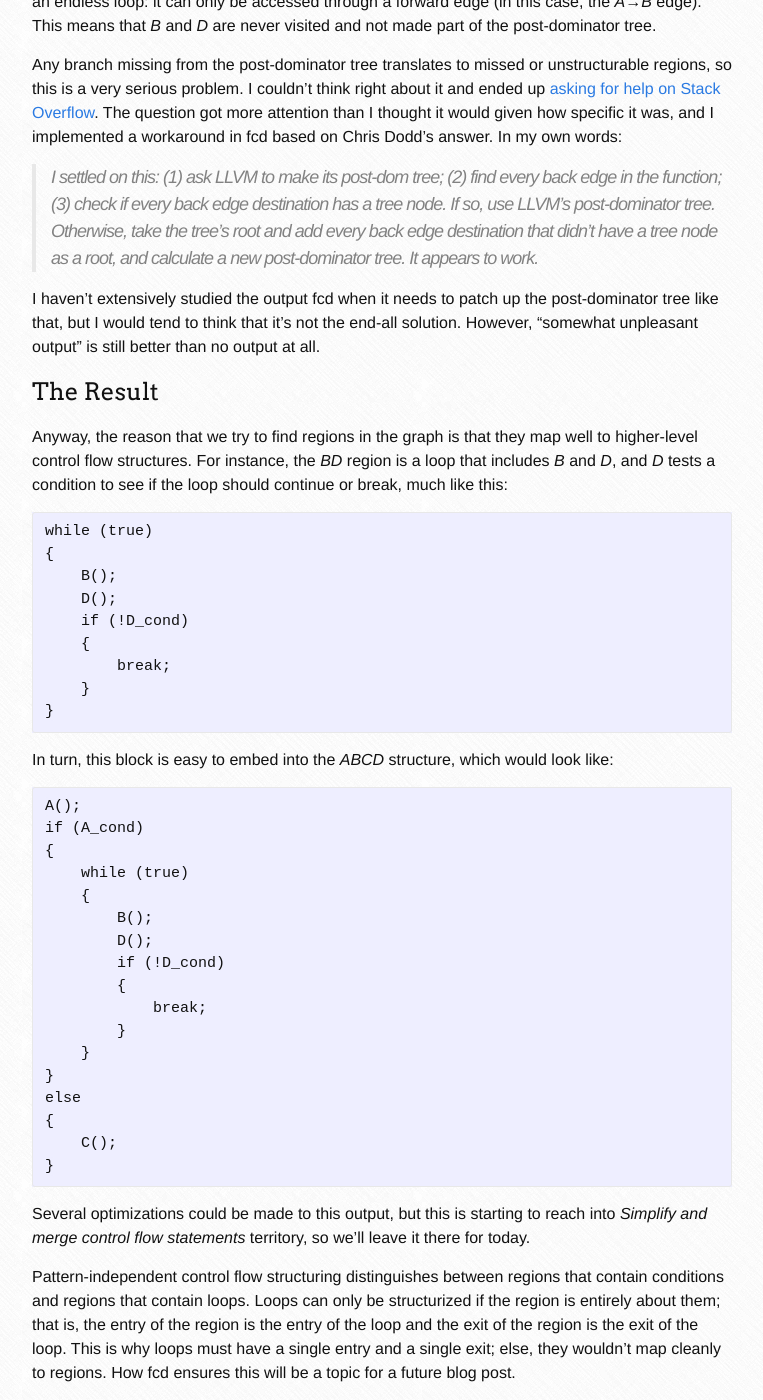
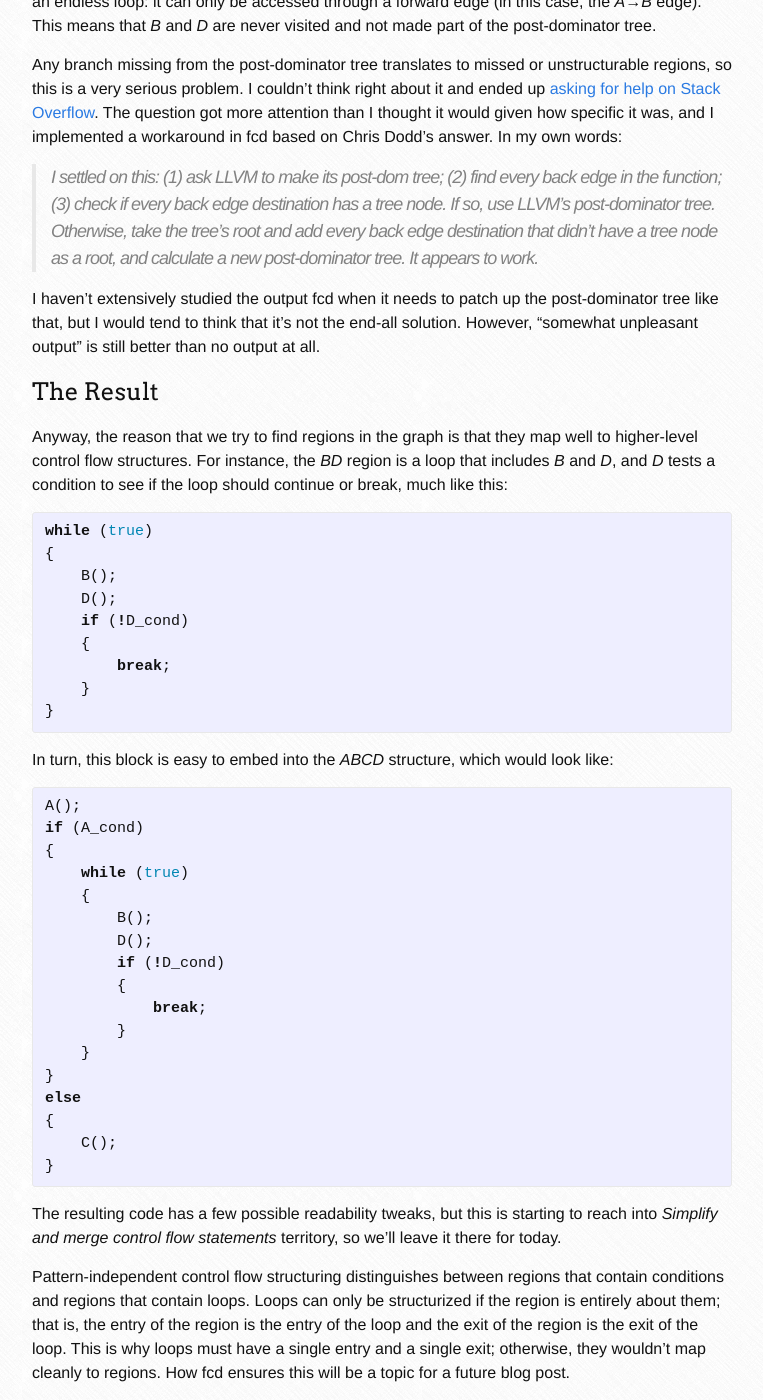
Before and after one commit to fay59/fcd, a Jekyll site: the page built from _posts/2016-02-17-structuring.markdown, in a window 1280 px wide and 1400 px high, scrolled down 2398 px. Shown: the whole window, without its empty margins (378-1141 px from the left). Built offline with Jekyll 4.4.1, drawn with Linux system fonts in a browser that asks for light colours; nearby versions of some CDN libraries.

Commit message:
Fix highlighting, tabs/spaces

```diff
--- a/_posts/2016-02-17-structuring.markdown
+++ b/_posts/2016-02-17-structuring.markdown
@@ -155,47 +155,51 @@ well to higher-level control flow structures. For instance, the *BD* region is a
 loop that includes *B* and *D*, and *D* tests a condition to see if the loop
 should continue or break, much like this:
 
-    while (true)
-    {
-    	B();
-    	D();
-    	if (!D_cond)
-    	{
-    		break;
-    	}
-    }
+{% highlight c %}
+while (true)
+{
+	B();
+	D();
+	if (!D_cond)
+	{
+		break;
+	}
+}
+{% endhighlight %}
 
 In turn, this block is easy to embed into the *ABCD* structure, which would look
 like:
 
-    A();
-    if (A_cond)
-    {
-        while (true)
+{% highlight c %}
+A();
+if (A_cond)
+{
+	while (true)
+	{
+		B();
+		D();
+		if (!D_cond)
 		{
-			B();
-			D();
-			if (!D_cond)
-			{
-				break;
-			}
+			break;
 		}
-    }
-    else
-    {
-    	C();
-    }
+	}
+}
+else
+{
+	C();
+}
+{% endhighlight %}
 
-Several optimizations could be made to this output, but this is starting to
-reach into *Simplify and merge control flow statements* territory, so we'll
+The resulting code has a few possible readability tweaks, but this is starting
+to reach into *Simplify and merge control flow statements* territory, so we'll
 leave it there for today.
 
 Pattern-independent control flow structuring distinguishes between regions that
 contain conditions and regions that contain loops. Loops can only be
 structurized if the region is entirely about them; that is, the entry of the
 region is the entry of the loop and the exit of the region is the exit of the
-loop. This is why loops must have a single entry and a single exit; else, they
-wouldn't map cleanly to regions. How fcd ensures this will be a topic for a
+loop. This is why loops must have a single entry and a single exit; otherwise,
+they wouldn't map cleanly to regions. How fcd ensures this will be a topic for a
 future blog post.
 
   [1]: http://www.internetsociety.org/doc/no-more-gotos-decompilation-using-pattern-independent-control-flow-structuring-and-semantics
```
